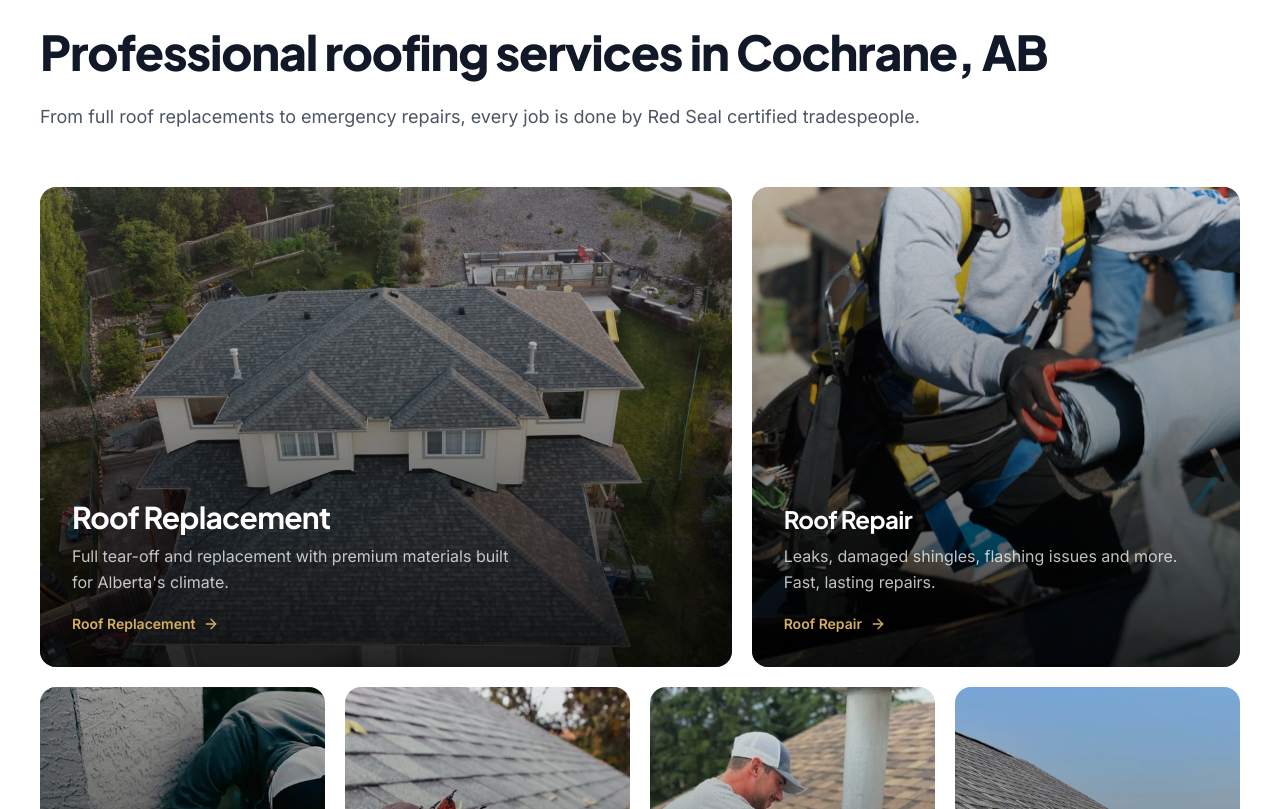
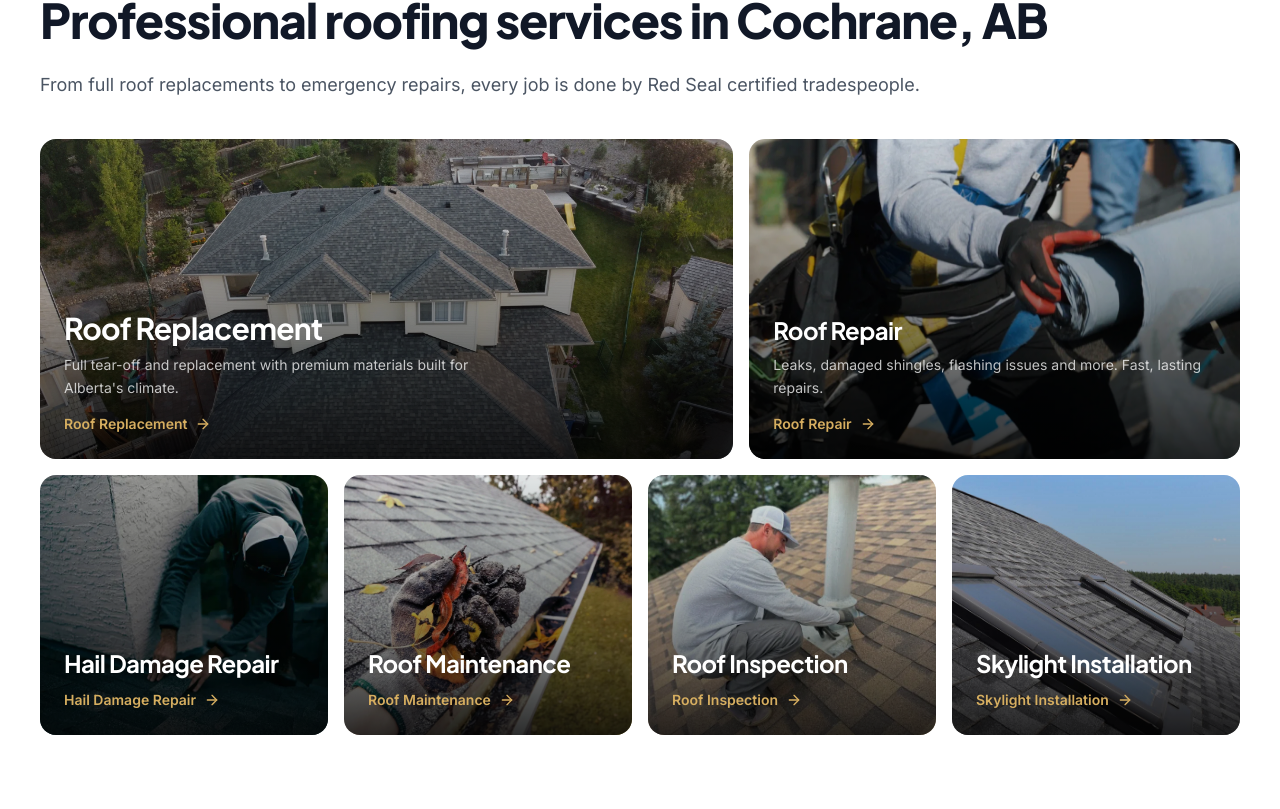
Before and after one commit to sereniumai/sure-west-roofing, a Next.js app: page / in a window 1280 px wide. Shown: the part 1371-2180 px from the top of the page. Built offline with nearby package versions, Linux system fonts and the light colour scheme.

Commit message:
Compact services grid to fit in one viewport
- Reduced card heights (320px top row, 260px bottom row)
- Tighter section padding and grid gap
- Hide descriptions on bottom row cards for cleaner look
- Smaller content padding inside cards

https://claude.ai/code/session_01YQhS7KR8SVz47EZVXG4yCC

```diff
--- a/components/sections/ServicesGrid.tsx
+++ b/components/sections/ServicesGrid.tsx
@@ -27,11 +27,11 @@ export function ServicesGrid({
   services,
 }: ServicesGridProps) {
   return (
-    <section className="bg-white py-20 lg:py-28">
+    <section className="bg-white py-16 lg:py-20">
       <div className="max-w-7xl mx-auto px-6 lg:px-10">
         {/* Header — full width */}
         <motion.div
-          className="mb-14"
+          className="mb-10"
           initial={{ y: 30, opacity: 0 }}
           whileInView={{ y: 0, opacity: 1 }}
           viewport={{ once: true, margin: '-80px' }}
@@ -46,7 +46,7 @@ export function ServicesGrid({
         </motion.div>
 
         {/* Bento-style grid: featured large card + smaller cards */}
-        <div className="grid grid-cols-1 lg:grid-cols-12 gap-5">
+        <div className="grid grid-cols-1 lg:grid-cols-12 gap-4">
           {services.map((service, i) => {
             // First card is large (spans 7 cols), second spans 5
             // Then 3 equal cards below
@@ -74,7 +74,7 @@ export function ServicesGrid({
                 <Link
                   href={service.href}
                   className={`group relative block rounded-2xl overflow-hidden h-full ${
-                    isFirstRow ? 'min-h-[400px] lg:min-h-[480px]' : 'min-h-[340px] lg:min-h-[380px]'
+                    isFirstRow ? 'min-h-[280px] lg:min-h-[320px]' : 'min-h-[220px] lg:min-h-[260px]'
                   }`}
                 >
                   {/* Full-bleed image */}
@@ -100,7 +100,7 @@ export function ServicesGrid({
                   <div className="absolute top-6 left-6 w-8 h-1 bg-[#D6AE60] rounded-full opacity-0 group-hover:opacity-100 transition-all duration-500 group-hover:w-12" />
 
                   {/* Content overlay at bottom */}
-                  <div className="absolute bottom-0 left-0 right-0 p-7 lg:p-8">
+                  <div className="absolute bottom-0 left-0 right-0 p-5 lg:p-6">
                     <h3
                       className={`font-display font-bold text-white tracking-tight leading-snug mb-2 ${
                         isLarge ? 'text-2xl lg:text-3xl' : 'text-xl lg:text-2xl'
@@ -108,13 +108,11 @@ export function ServicesGrid({
                     >
                       {service.title}
                     </h3>
-                    <p
-                      className={`font-body text-white/75 leading-relaxed mb-4 ${
-                        isFirstRow ? 'text-base max-w-md' : 'text-sm'
-                      }`}
-                    >
-                      {service.description}
-                    </p>
+                    {isFirstRow && (
+                      <p className="font-body text-white/75 leading-relaxed mb-3 text-sm max-w-md">
+                        {service.description}
+                      </p>
+                    )}
                     <span className="inline-flex items-center gap-2 font-body font-semibold text-sm text-[#D6AE60] group-hover:gap-3 transition-all duration-300">
                       {service.title}
                       <ArrowRight className="w-4 h-4" />
```
